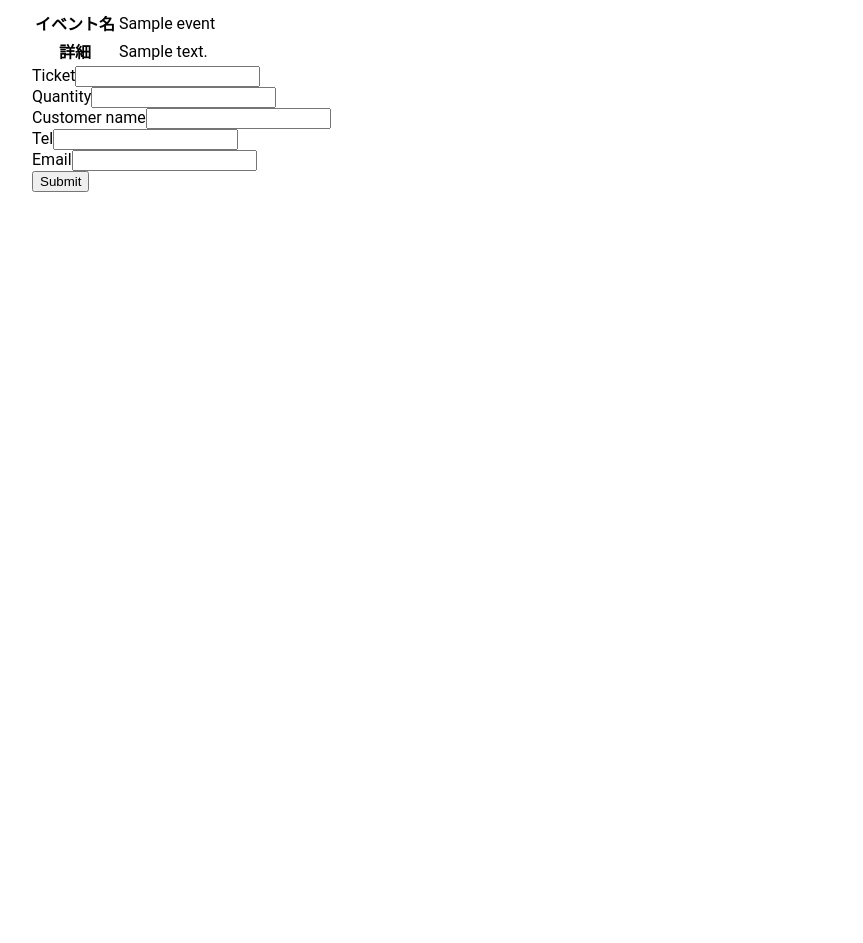
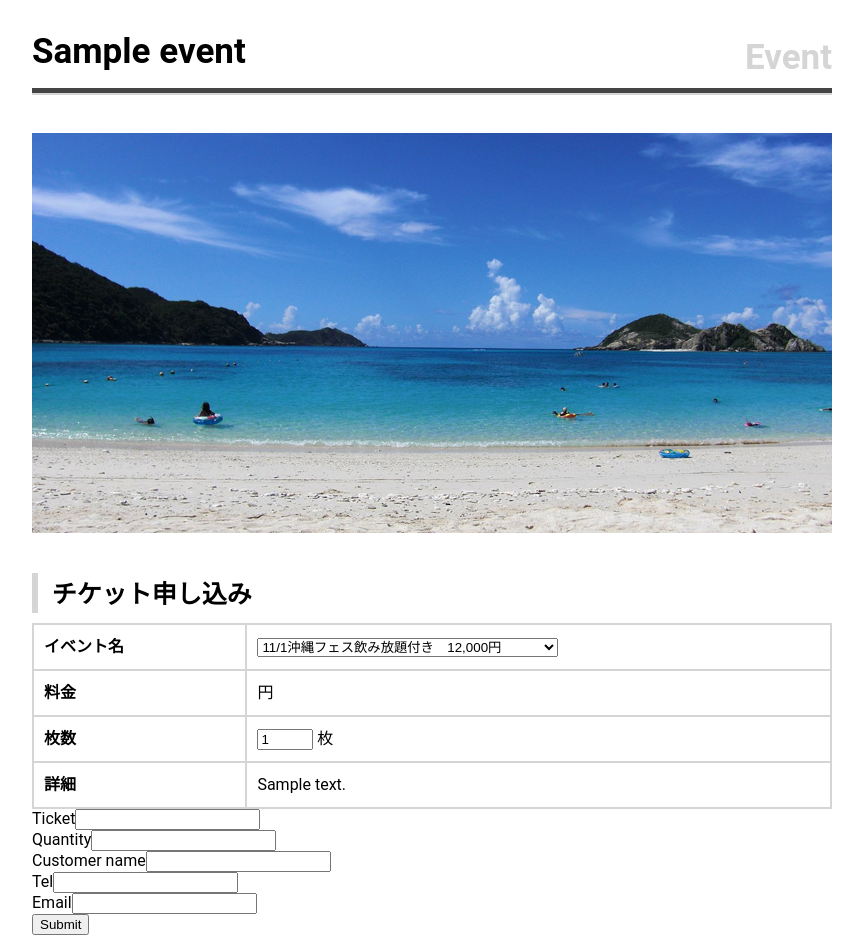
Before and after one commit to kenta0624/team_a_p1, a CakePHP app: the page made by app/View/Applications/add.ctp in a window 1280 px wide. Shown: the whole page, without its empty margins (208-1071 px from the left). Before the commit the page ends 192 px from the top, so only its background shows below. Run offline with PHP 8.4 and a stand-in for CakePHP, Linux system fonts and the light colour scheme; the template is opened without the code that fills it: most values are stand-ins (such as "Sample title", 1, 10 or a date in 2020); form fields are guessed from the names that the template uses; some libraries are stand-ins or nearby versions.

Commit message:
申し込み画面のデザイン

```diff
--- a/app/View/Applications/add.ctp
+++ b/app/View/Applications/add.ctp
@@ -1,8 +1,34 @@
-<table>
+<div class="header2">
+<h1><?php echo $eventInfo['Event']['title']; ?></h1>
+<h2>Event</h2>
+</div>
+
+<div class="event_img">
+    <img src="/team_a_p1/app/webroot/img2/okinawa.jpg">
+</div>
+
+<h3>チケット申し込み</h3>
+
+<table class="type03">
     <tr>
         <th>イベント名</th>
-        <td><?php echo $eventInfo['Event']['title']; ?></td>
+        <td><select name="ticket">
+                <option value="1"> 11/1沖縄フェス飲み放題付き　12,000円</option>
+                <option value="2"> 11/1沖縄フェス飲み放題食べ放題付き18,000円</option>
+                <option value="3"> 11/1沖縄フェス入場料のみ　5,000円</option>
+            </select></td>
     </tr>
+
+    <tr>
+        <th>料金</th>
+        <td>円</td>
+    </tr>
+
+    <tr>
+        <th>枚数</th>
+        <td><input type="number" min="1" max="10" value="1"> 枚 </td>
+    </tr>
+
     <tr>
         <th>詳細</th>
         <td><?php echo $eventInfo['Event']['detail']; ?></td>
--- a/app/webroot/css/team_a.css
+++ b/app/webroot/css/team_a.css
@@ -14,6 +14,12 @@ body {
 	box-shadow: 0px 2px #d5d5d5;
 }
 
+.event_img {
+	width: 800px;
+	height: 400px;
+	margin: 40px 0 0 0;
+}
+
 h1 {
 	float: left;
 	font-size: 35px;
@@ -24,3 +30,43 @@ h2 {
 	font-size: 35px;
 	color: #d5d5d5;
 }
+
+h3 {
+	font-size: 25px;
+	padding: .05em 0 .10em .55em;
+	border-left: 6px solid #d5d5d5;
+	margin: 40px 0 0 0;
+}
+
+h4 {
+	font-size: 25px;
+	padding: .05em 0 .10em .55em;
+	border-left: 6px solid #d5d5d5;
+	margin: 40px 0 0 0;
+}
+
+table.type03 {
+	margin:  10px 0 0 0;
+	border-collapse: collapse;
+	text-align: left;
+	line-height: 1.5;
+	border: 2px solid #d5d5d5;
+
+}
+table.type03 th {
+	width: 250px;
+	padding: 10px;
+	font-weight: bold;
+	vertical-align: top;
+	color: #000000;
+	border-right: 2px solid #d5d5d5;
+	border-bottom: 2px solid #d5d5d5;
+
+}
+table.type03 td {
+	width: 650px;
+	padding: 10px;
+	vertical-align: top;
+	border-right: 2px solid #d5d5d5;
+	border-bottom: 2px solid #d5d5d5;
+}
```
Also changed, not shown: app/webroot/img2/okinawa.jpg (added).
